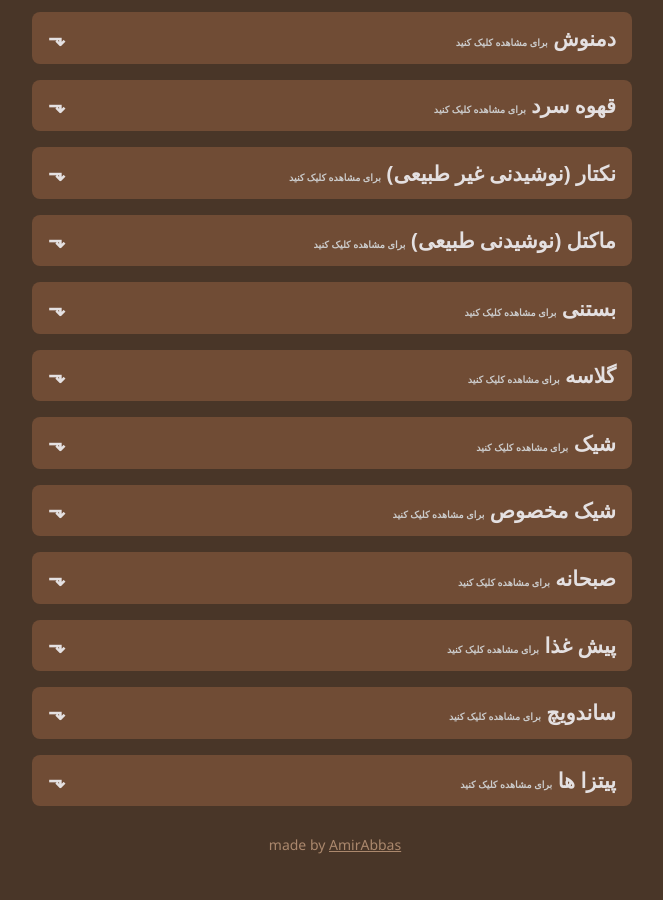
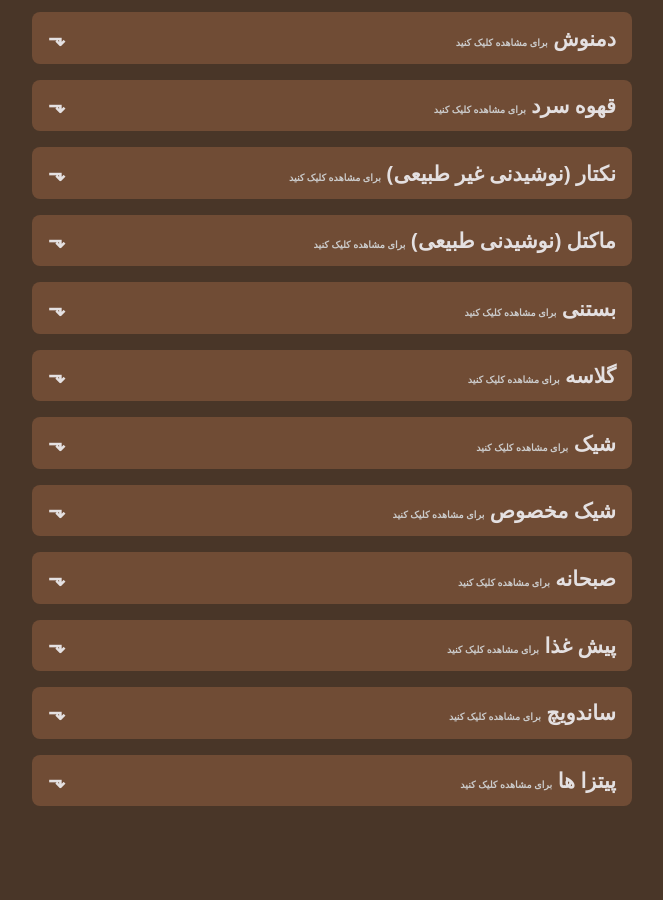
Before and after one commit to gitAmirAbbas/AmirAbbas, a plain HTML site: page index.html in a window 1280 px wide. Shown: the part 262-1162 px from the top of the page, without its empty margins (308-971 px from the left). After the commit the page ends 1100 px from the top, so only its background shows below. Drawn offline with Linux system fonts and the light colour scheme; a web font is replaced by a local one.

Commit message:
index.html

```diff
--- a/index.html
+++ b/index.html
@@ -812,14 +812,6 @@
     </div>
 </div>
 </div>
-<footer style="width: 99%; text-align: center; padding: 13px 0; background: transparent; font-family: 'Segoe UI', Tahoma, Geneva, Verdana, sans-serif;">
-  <p style="font-size: 14px; color: #AB886D; margin: 0;">
-    made by <a href="https://www.instagram.com/ig.amirabbas?igsh=MW81NWN4N3hzamM0NQ%3D%3D&utm_source=qr" target="_blank" rel="noopener" style="color: #AB886D;">
-      AmirAbbas
-    </a>
-  </p>
-</footer>
-
 <style>
   footer a:hover {
     color: #003d80;
```
